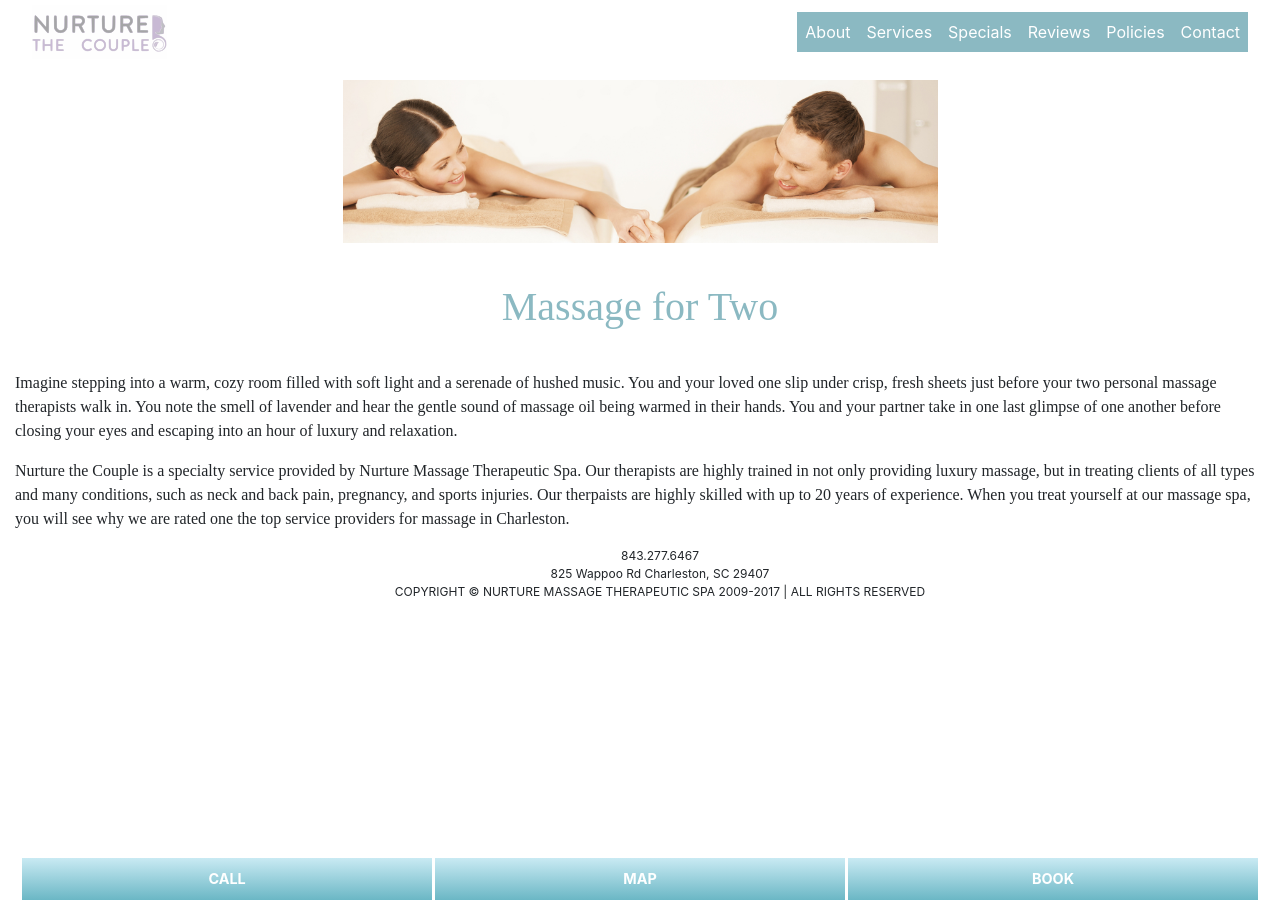
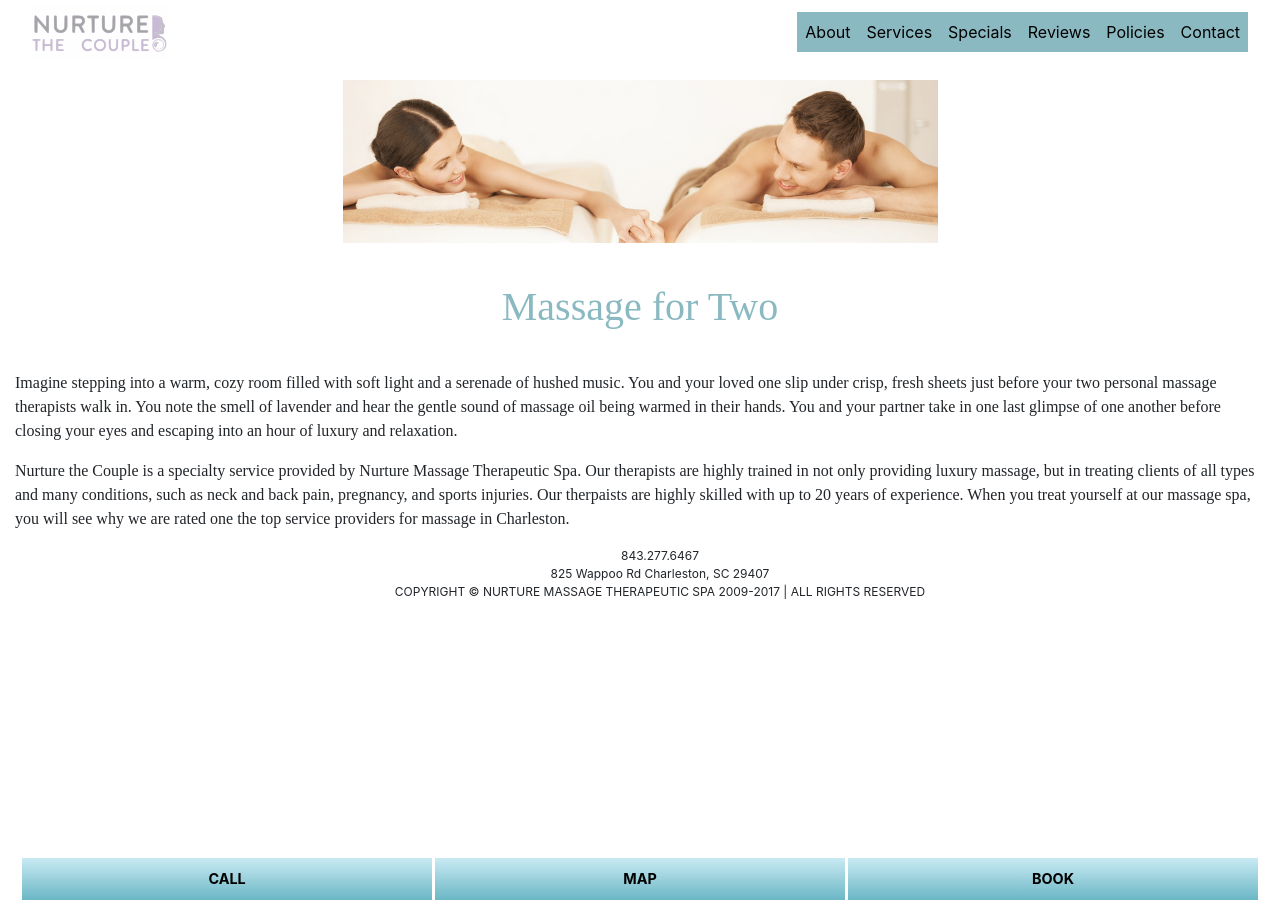
Before and after one commit to nurturemassage/nurture-the-couple, a Jekyll site: the page built from index.md, in a window 1280 px wide. Built offline with Jekyll 4.4.1, drawn with Linux system fonts in a browser that asks for light colours.

Commit message:
update alt text and nav link colors for better accessibility

```diff
--- a/_includes/header.html
+++ b/_includes/header.html
@@ -5,7 +5,9 @@
 			<nav class="fixed-top navbar navbar-expand-lg navbar-light">
         <div class='navbar-nav'>
 					<a class="navbar-brand" href="{{ "/" | relative_url }}">
-						<img src="{{ '/' | relative_url }}{{ site.image_path}}the-couple.svg" class="nav-logo d-inline-block align-top" alt="{{ site.title | escape }}">
+						<img src="{{ '/' | relative_url }}{{ site.image_path}}the-couple.svg"
+								 class="nav-logo d-inline-block align-top" alt="{{ site.title | escape }} logo"
+						>
 					</a>
         </div>
         {% if pages %}
@@ -26,8 +28,10 @@
     <div class='row header-row'>
       <div class='col'></div>
       <div class='col-sm-12 col-lg-6 header-logo'>
-        <a class="site-title" href="{{ "/" | relative_url }}">
-          <img class="img-fluid" src="{{ "/" | relative_url }}{{ site.image_path }}couplesbanner.png" alt="{{ site.title | escape }}" />
+				<a class="site-title" href="{{ "/" | relative_url }}">
+					<img class="img-fluid" src="{{ "/" | relative_url }}{{ site.image_path }}couplesbanner.png"
+						alt="a couple holding hands while laying down on massage tables"
+					/>
         </a>
       </div>
       <div class='col'></div>
--- a/_sass/_footer.scss
+++ b/_sass/_footer.scss
@@ -17,7 +17,7 @@
     display: inline-block;
     padding: 10px;
     background: $color-mobile-menu-link;
-		color: white;
+		color: $color-navlink-text;
 		font-size: larger;
 		font-weight: bold;
   }
--- a/_sass/_variables.scss
+++ b/_sass/_variables.scss
@@ -4,7 +4,7 @@
 $color-background: white;
 $color-heading: $teal;
 $color-navlink-background: rgb(180, 209, 215);
-$color-navlink-text: white;
+$color-navlink-text: black;
 
 $color-mobile-menu-link-hover: linear-gradient(#e3d2ef, #aa90bb);
 $color-mobile-menu-link: linear-gradient(#c9eaf3, #6bb7c5);
```
